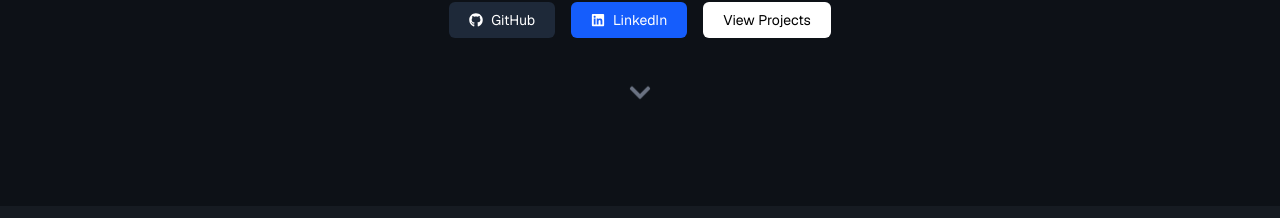
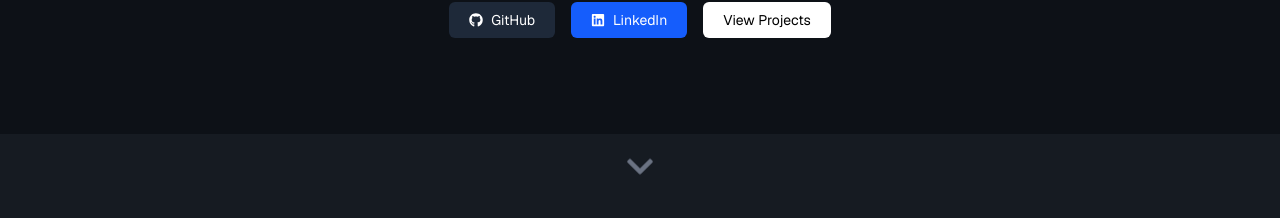
Before and after one commit to liavjulio/liav-portfolio, a Next.js app: page / in a window 1280 px wide. Shown: the part 579-797 px from the top of the page. Built offline with nearby package versions, Linux system fonts and the light colour scheme.

Commit message:
v3 indent

```diff
--- a/src/app/page.js
+++ b/src/app/page.js
@@ -210,10 +210,12 @@ export default function Home() {
             View Projects
           </Link>
         </div>
-
-        <div className="mt-12 animate-bounce">
-          <FaChevronDown className="text-gray-500 text-2xl mx-auto" />
-        </div>
+        <a
+          href="#projects"
+          className="absolute bottom-8 left-1/2 transform -translate-x-1/2 animate-bounce text-gray-500 hover:text-gray-300 transition"
+        >
+          <FaChevronDown className="text-3xl" />
+        </a>
       </section>
 
       {/* Projects Section */}
```
